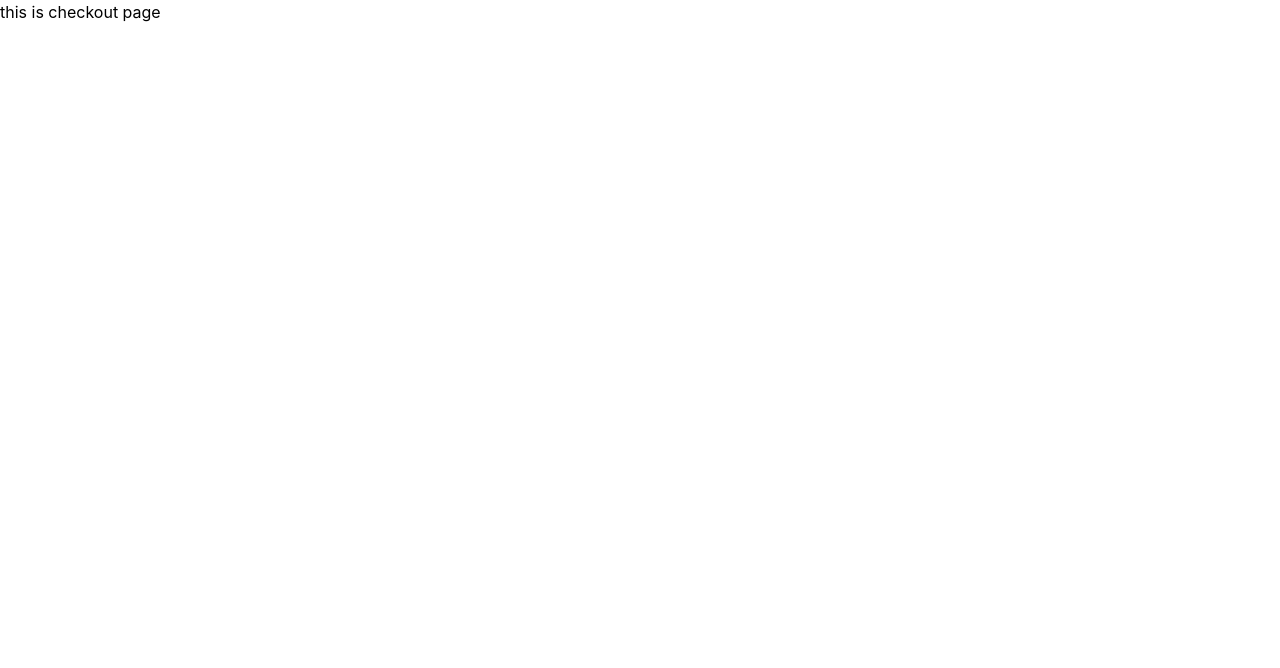
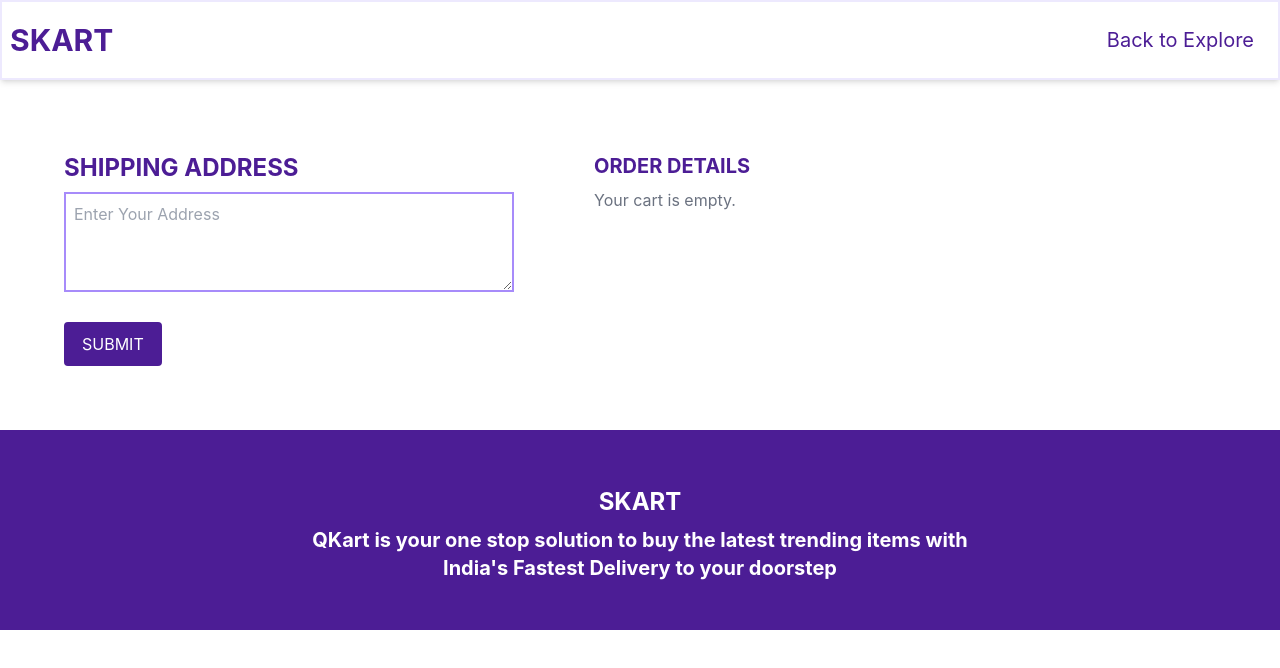
Before and after one commit to sowmiyasaravanangit1/SKART, a React (Create React App) app in the folder frontend/: page /checkout in a window 1280 px wide. Shown: the top 668 px of the page. Built offline with nearby package versions, Linux system fonts and the light colour scheme.

Commit message:
checkout

```diff
--- a/frontend/src/App.js
+++ b/frontend/src/App.js
@@ -7,6 +7,7 @@ import Cart from "./components/cart";
 import { CartProvider } from "./components/cartcontext";
 import ProductDetails from "./components/description";
 import CheckOut from "./components/checkout";
+import Submit from "./components/submit";
 
 function App() {
   return (
@@ -21,6 +22,7 @@ function App() {
             <Route path="/Cart" element={<Cart />} />
             <Route path="/productdetails/:id" element={<ProductDetails />} />
             <Route path = "/checkout"  element ={ <CheckOut />} />
+            <Route path = "/submited" element = { <Submit />} />
           </Routes>
         </BrowserRouter>
       </CartProvider>
--- a/frontend/src/components/checkout.jsx
+++ b/frontend/src/components/checkout.jsx
@@ -1,9 +1,107 @@
+import { useState } from "react";
+import "../App.css";
+import { useNavigate } from "react-router-dom";
+import { useCart } from "./cartcontext";
+
+
 function CheckOut() {
-    return(
+  const [address, setAddress] = useState("");
+  const navigate = useNavigate();
+  const { cart, subtotal } = useCart();
+
+
+  const HandleCSubmit = (e) => {
+    e.preventDefault();
+    localStorage.setItem("address", address);
+    localStorage.setItem("order", JSON.stringify(cart));
+
+    navigate("/submited");
+  };
+
+  return (
+    <div>
+      <div className="flex flex-row justify-between items-center p-2 border-2 border-violet-100 shadow-md">
         <div>
-                 <h1> this is checkout page </h1>
+          <h1 className="text-3xl text-violet-900 font-bold">SKART</h1>
         </div>
-    );
+        <div>
+          <button
+            onClick={() => navigate("/Home")}
+            className="text-violet-900 p-4 text-xl"
+          >
+            Back to Explore
+          </button>
+        </div>
+      </div>
+
+      <div className="px-16 flex flex-row gap-20 py-16">
+        <div className="text-left">
+          <form onSubmit={HandleCSubmit}>
+            <div>
+              <h1 className="py-2 font-bold text-2xl text-violet-900">
+                SHIPPING ADDRESS
+              </h1>
+              <textarea
+                className="h-[100px] w-[450px] border-violet-400 border-2 p-2"
+                placeholder="Enter Your Address"
+                value={address}
+                onChange={(e) => setAddress(e.target.value)}
+                required
+              />
+            </div>
+            <br />
+            <div>
+              <button className="border-violet-900 border-2 bg-violet-900 text-white rounded px-4 py-2">
+                SUBMIT
+              </button>
+            </div>
+          </form>
+        </div>
+        <div>
+          <h1 className="py-2 font-bold text-xl text-violet-900">
+            ORDER DETAILS
+          </h1>
+
+          {cart.length === 0 ? (
+            <p className="text-gray-500">Your cart is empty.</p>
+          ) : (
+            <div>
+              {cart.map((item) => (
+                <div key={item.id} className="mb-4 border-b pb-2">
+                  <p className="text-xl text-violet-900">{item.name}</p>
+                  <p className="text-violet-900">
+                    Quantity: {item.quantity || 1}
+                  </p>
+                  <p className="text-violet-900">
+                    Price: ₹{item.price * (item.quantity || 1)}
+                  </p>
+                </div>
+              ))}
+
+              <div className="mt-4 text-xl font-bold text-violet-900">
+                Total: ₹{subtotal}
+              </div>
+            </div>
+          )}
+        </div>
+      </div>
+
+      <div className="flex flex-col bg-violet-900 items-center justify-center p-12">
+        <div>
+          <h1 className="text-white text-2xl font-bold p-2">SKART</h1>
+        </div>
+        <div>
+          <p className="text-white text-xl font-bold">
+            QKart is your one stop solution to buy the latest trending items
+            with
+          </p>
+        </div>
+        <p className="text-white text-xl font-bold">
+          India's Fastest Delivery to your doorstep
+        </p>
+      </div>
+    </div>
+  );
 }
 
 export default CheckOut;
--- a/frontend/src/components/description.jsx
+++ b/frontend/src/components/description.jsx
@@ -44,16 +44,16 @@ export default function ProductDetails() {
     { id: 11, image: product11img, price: 150, name: "Household 3", description: "Multi-purpose storage container made from durable plastic.", rating: 4.3, reviewsCount: 65,  specifications: { Brand: "Milton", Material: "Plastic", Capacity: "5 Litres", Color: "Transparent", Warranty: "6 months" }, seller: "S Official Store" },
     { id: 12, image: product12img, price: 480, name: "Household 4", description: "Multi-purpose storage container made from durable plastic.", rating: 4.3, reviewsCount: 65,  specifications: { Brand: "Milton", Material: "Plastic", Capacity: "5 Litres", Color: "Transparent", Warranty: "6 months" }, seller: "S Official Store" },
     { id: 13, image: product13img, price: 770, name: "Kidswear 1", description: "Cotton t-shirt for kids with vibrant cartoon print.", rating: 4.4, reviewsCount: 80, highlights: ["Cartoon Print", "Soft Cotton", "Easy Wash"], specifications: { Brand: "UCB Kids", Material: "Cotton", Size: "6-8 Years", Color: "Red", Warranty: "10 days return" }, seller: "ds Kidswear" },
-    { id: 14, image: product14img, product13img, price: 490, name: "Kidswear 1", description: "Cotton t-shirt for kids with vibrant cartoon print.", rating: 4.4, reviewsCount: 80,  specifications: { Brand: "UCB Kids", Material: "Cotton", Size: "6-8 Years", Color: "Red", Warranty: "10 days return" }, seller: "ds Kidswear" },
-    { id: 15, image: product15img, product13img, price: 437, name: "Kidswear 1", description: "Cotton t-shirt for kids with vibrant cartoon print.", rating: 4.4, reviewsCount: 80,  specifications: { Brand: "UCB Kids", Material: "Cotton", Size: "6-8 Years", Color: "Red", Warranty: "10 days return" }, seller: "ds Kidswear" },,
-    { id: 16, image: product16img, product13img, price: 630, name: "Kidswear 1", description: "Cotton t-shirt for kids with vibrant cartoon print.", rating: 4.4, reviewsCount: 80, specifications: { Brand: "UCB Kids", Material: "Cotton", Size: "6-8 Years", Color: "Red", Warranty: "10 days return" }, seller: "ds Kidswear" },
+    { id: 14, image: product14img,  price: 490, name: "Kidswear 2", description: "Cotton t-shirt for kids with vibrant cartoon print.", rating: 4.4, reviewsCount: 80,  specifications: { Brand: "UCB Kids", Material: "Cotton", Size: "6-8 Years", Color: "Red", Warranty: "10 days return" }, seller: "ds Kidswear" },
+    { id: 15, image: product15img,  price: 437, name: "Kidswear 3", description: "Cotton t-shirt for kids with vibrant cartoon print.", rating: 4.4, reviewsCount: 80,  specifications: { Brand: "UCB Kids", Material: "Cotton", Size: "6-8 Years", Color: "Red", Warranty: "10 days return" }, seller: "ds Kidswear" },
+    { id: 16, image: product16img, price: 630, name: "Kidswear 4", description: "Cotton t-shirt for kids with vibrant cartoon print.", rating: 4.4, reviewsCount: 80, specifications: { Brand: "UCB Kids", Material: "Cotton", Size: "6-8 Years", Color: "Red", Warranty: "10 days return" }, seller: "ds Kidswear" },
     { id: 17, image: product17img, price: 6000, name: "Shirt 5", description: "Premium cotton formal shirt with a slim fit design. Breathable fabric, wrinkle-resistant.", rating: 4.5, reviewsCount: 215, highlights: ["Slim Fit", "Cotton Fabric", "Machine Wash", "Wrinkle Resistant"], specifications: { Brand: "Raymond", Material: "100% Cotton", Fit: "Slim", Color: "White", Warranty: "30 days return" }, seller: "Raymond Official Store" },
-    { id: 18, image: product18img, price: 540, name: "Kurthi 5", description: "Elegant printed kurthi made from rayon fabric.", rating: 4.4, reviewsCount: 90, highlights: ["Printed Design", "Rayon Fabric", "Ankle Length"], specifications: { Brand: "W for Women", Material: "Rayon", Fit: "Straight", Color: "Maroon", Warranty: "15 days return" }, seller: "W Official Store" },
+    { id: 18, image: product18img,  price: 210, name: "Kurthi 5", description: "Elegant printed kurthi made from rayon fabric.", rating: 4.4, reviewsCount: 90, specifications: { Brand: "W for Women", Material: "Rayon", Fit: "Straight", Color: "Maroon", Warranty: "15 days return" }, seller: "W Official Store" },
     { id: 19, image: product19img, price: 480, name: "Household 5", description: "Multi-purpose storage container made from durable plastic.", rating: 4.3, reviewsCount: 65, specifications: { Brand: "Milton", Material: "Plastic", Capacity: "5 Litres", Color: "Transparent", Warranty: "6 months" }, seller: "S Official Store" },
-    { id: 20, image: product20img, product13img, price: 410, name: "Kidswear 1", description: "Cotton t-shirt for kids with vibrant cartoon print.", rating: 4.4, reviewsCount: 80,  specifications: { Brand: "UCB Kids", Material: "Cotton", Size: "6-8 Years", Color: "Red", Warranty: "10 days return" }, seller: "UCB Kidswear" },
+    { id: 20, image: product20img, price: 410, name: "Kidswear 5", description: "Cotton t-shirt for kids with vibrant cartoon print.", rating: 4.4, reviewsCount: 80,  specifications: { Brand: "UCB Kids", Material: "Cotton", Size: "6-8 Years", Color: "Red", Warranty: "10 days return" }, seller: "UCB Kidswear" },
   ];
 
-  const product = products.find((p) => p.id === parseInt(id));
+  const product = products.find((p) => p && p.id === parseInt(id));
 
   if (!product) {
     return (
@@ -64,9 +64,17 @@ export default function ProductDetails() {
     );
   }
     const HandleCheckout  =  () => {
-    addToCart(product);
-    Navigate("/checkout");
+    let checklogin = localStorage.getItem("userlogedin");
 
+    if (!checklogin) {
+        alert(" user didnt logged in ");
+        Navigate("/login");
+    }
+
+    else {
+       addToCart(product);
+       Navigate("/checkout");
+    }
   }
 
 
@@ -82,7 +90,7 @@ export default function ProductDetails() {
             <h1 className="text-2xl font-bold">{product.name}</h1>
 
             <div className="flex items-center gap-2 mt-2">
-              <span className="text-yellow-500">⭐ {product.rating}</span>
+              <span className="text-yellow-500">  {product.rating}</span>
               <span className="text-gray-600">({product.reviewsCount} reviews)</span>
             </div>
 
--- /dev/null
+++ b/frontend/src/components/submit.jsx
@@ -0,0 +1,28 @@
+import '../App.css';
+import { useNavigate } from 'react-router-dom';
+function Submit(){
+    const navigate = useNavigate();
+    const PlaceOrder = () => {
+        navigate("/");
+    }
+    return(
+        <div className=' p-32'>
+        <div className=' flex flex-col items-center justify-center'>
+        <div>
+            <p className=' text-center text-violet-900 p-4 text-xl'>Yay! It's ordered
+        <br/>  You will receive an invoice for your order shortly.
+         <br/> Your order will arrive in 7 business days.</p>
+        </div>
+        <div>
+          <button onClick ={PlaceOrder} className=' bg-violet-900 text-white  rounded font-bold text-x px-12 py-2'> CONTINUE SHOPPING</button>
+        </div>
+
+        </div>
+
+
+        </div>
+    )
+}
+
+
+export default Submit;
```
